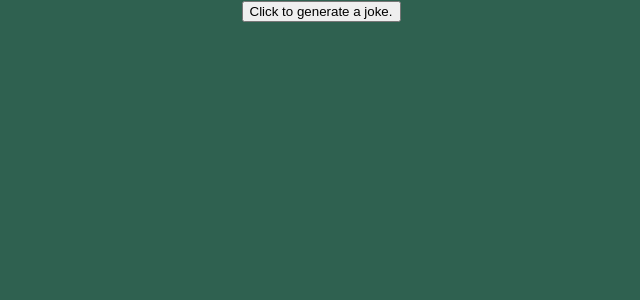
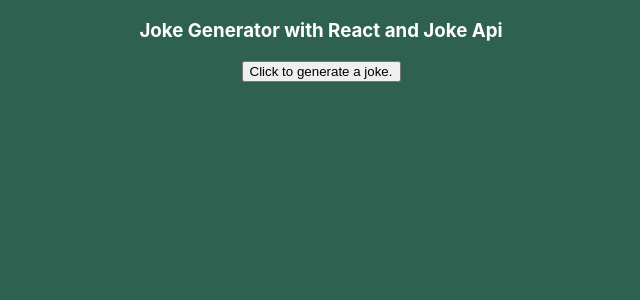
Before and after one commit to patel-vansh1607/jokes_generator, a React (Create React App) app: page / in a window 1280 px wide. Shown: the top 300 px of the page, without its empty margins (319-959 px from the left). Built offline with nearby package versions, Linux system fonts and the light colour scheme.

Commit message:
Add heading to App.js for Joke Generator title

```diff
--- a/src/App.js
+++ b/src/App.js
@@ -5,6 +5,7 @@ import Joke from './pages/joke';
 function App() {
   return (
     <div className="App">
+      <h3 className="text1">Joke Generator with React and Joke Api </h3>
         <Joke />
     </div>
   );
```
